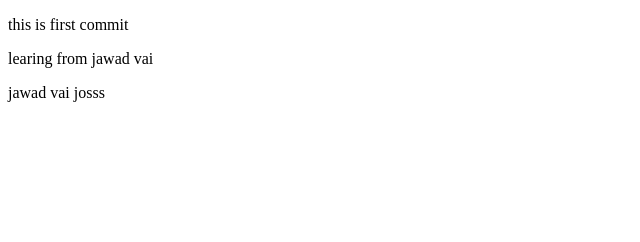
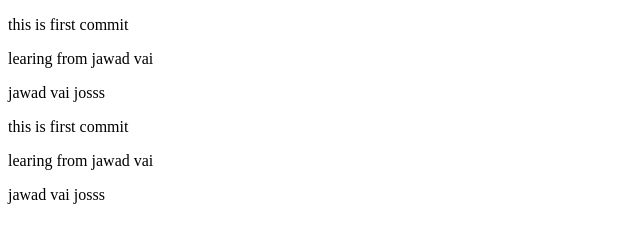
Before and after one commit to iamimranh/gitwithjawadvai, a plain HTML site: page index.html in a window 1280 px wide. Shown: the whole page, without its empty margins (0-640 px from the left). Drawn offline with Linux system fonts and the light colour scheme.

Commit message:
added more p tags

```diff
--- a/index.html
+++ b/index.html
@@ -9,5 +9,8 @@
     <p>this is first commit</p>
     <p>learing from jawad vai</p>
     <p>jawad vai josss</p>
+    <p>this is first commit</p>
+    <p>learing from jawad vai</p>
+    <p>jawad vai josss</p>
   </body>
 </html>
```
